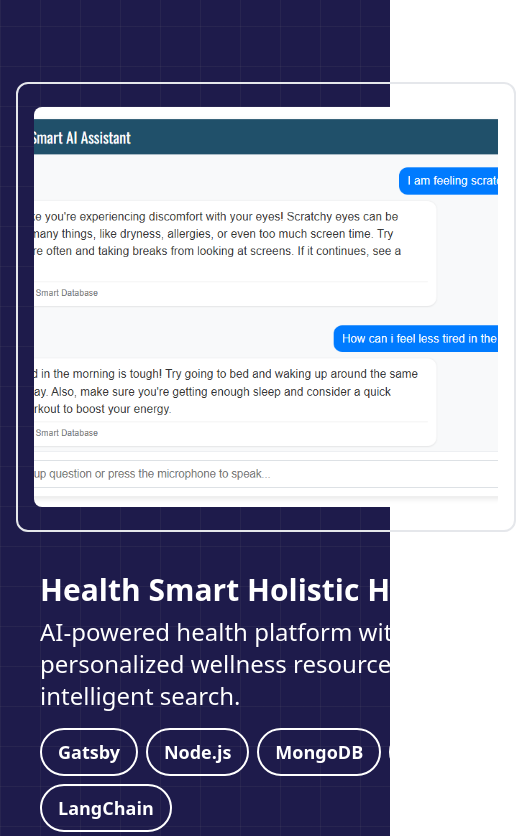
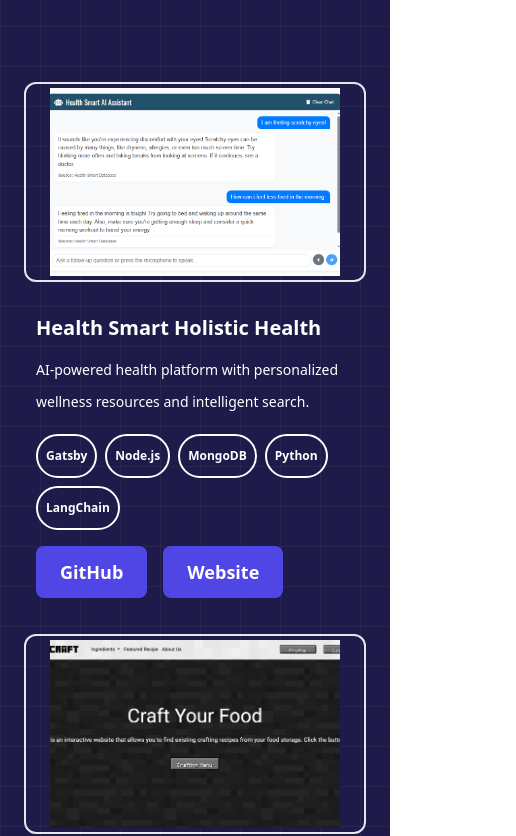
Before and after one commit to davidnoq/portfolio, a React (Create React App) app: page / in a window 390 px wide. Shown: the part 974-1810 px from the top of the page, 516 px wide, since content can reach past the window. Built offline with nearby package versions, Linux system fonts and the light colour scheme.

Commit message:
optimized for mobile

```diff
--- a/package.json
+++ b/package.json
@@ -7,6 +7,7 @@
     "@testing-library/jest-dom": "^6.8.0",
     "@testing-library/react": "^16.3.0",
     "@testing-library/user-event": "^13.5.0",
+    "@vercel/analytics": "^1.5.0",
     "framer-motion": "^12.23.12",
     "react": "^19.1.1",
     "react-dom": "^19.1.1",
--- a/src/App.css
+++ b/src/App.css
@@ -80,6 +80,16 @@
   align-items: stretch;
 }
 
+/* Ensure projects grid is responsive */
+@media (max-width: 600px) {
+  .projects-grid {
+    grid-template-columns: 1fr;
+    gap: 2rem;
+    margin: 0 auto;
+    max-width: 100%;
+  }
+}
+
 .project-item {
   display: flex;
   flex-direction: column;
@@ -115,10 +125,79 @@
 
 /* Project image styling */
 .project-image {
-  width: 120%;
+  width: 100%;
   height: 400px;
   object-fit: cover;
   border-radius: 0.5rem;
+}
+
+/* Mobile project fixes */
+@media (max-width: 768px) {
+  /* Projects grid mobile layout */
+  .projects-grid {
+    grid-template-columns: 1fr;
+    gap: 2rem;
+    padding: 0 1rem;
+  }
+
+  .project-item {
+    max-width: 100%;
+    margin: 0 auto;
+  }
+
+  .project-image {
+    width: 100%;
+    height: 200px;
+  }
+
+  .project-item > div:first-child {
+    height: 200px;
+    overflow: hidden;
+  }
+
+  .project-content {
+    min-height: auto;
+    padding: 1rem;
+  }
+
+  /* Mobile project text sizing */
+  .project-item h3 {
+    font-size: 1.5rem;
+  }
+
+  .project-description {
+    font-size: 1rem;
+  }
+
+  .tech-tag {
+    font-size: 0.875rem;
+    padding: 0.5rem 0.75rem;
+  }
+}
+
+/* Extra small mobile */
+@media (max-width: 480px) {
+  .projects-grid {
+    padding: 0 0.5rem;
+    gap: 1.5rem;
+  }
+
+  .project-content {
+    padding: 0.75rem;
+  }
+
+  .project-item h3 {
+    font-size: 1.25rem;
+  }
+
+  .project-description {
+    font-size: 0.875rem;
+  }
+
+  .tech-tag {
+    font-size: 0.75rem;
+    padding: 0.375rem 0.5rem;
+  }
 }
 
 /* Focus styles for accessibility */
@@ -388,8 +467,8 @@
 }
 
 .photo-container img {
-  width: 450px;
-  height: 340px;
+  width: 380px;
+  height: 290px;
   object-fit: cover;
   display: block;
   border-radius: 5px;
@@ -409,18 +488,18 @@
 
 .photo-1 {
   top: 15%;
-  left: 2%;
+  left: 12%;
   transform: rotate(-8deg);
 }
 
 .photo-2 {
   top: 15%;
-  right: 2%;
+  right: 12%;
   transform: rotate(12deg);
 }
 
 .photo-3 {
-  bottom: 2%;
+  bottom: 8%;
   left: 50%;
   transform: translateX(-50%) rotate(-5deg);
 }
@@ -432,8 +511,8 @@
 /* Raw photo styles (no card) */
 .raw-photo {
   position: absolute;
-  width: 420px;
-  height: 300px;
+  width: 350px;
+  height: 250px;
   object-fit: cover;
   border-radius: 8px;
   box-shadow: 0 8px 20px rgba(0, 0, 0, 0.15);
@@ -448,7 +527,7 @@
 
 .raw-photo-1 {
   top: 25%;
-  left: 28%;
+  left: 35%;
   transform: rotate(15deg);
 }
 
@@ -458,7 +537,7 @@
 
 .raw-photo-2 {
   top: 30%;
-  right: 28%;
+  right: 35%;
   transform: rotate(-12deg);
 }
 
@@ -468,75 +547,74 @@
 
 /* Mobile responsive styles */
 @media (max-width: 768px) {
-  /* Polaroid photos on mobile */
+  /* Mobile vertical layout for About Me section */
   .photo-container {
-    padding: 15px 15px 50px 15px;
+    position: relative !important;
+    display: block;
+    margin: 2rem auto;
+    padding: 15px 15px 60px 15px;
+    transform: rotate(-2deg) !important;
+    top: auto !important;
+    left: auto !important;
+    right: auto !important;
+    bottom: auto !important;
   }
 
   .photo-container img {
-    width: 320px;
-    height: 230px;
+    width: 280px;
+    height: 200px;
   }
 
   .photo-caption {
-    font-size: 1.5rem;
-    bottom: 15px;
+    font-size: 1.1rem;
+    bottom: 20px;
+    left: 15px;
+    right: 15px;
+    line-height: 1.2;
   }
 
+  /* Reset positioning for mobile - vertical stack */
   .photo-1 {
-    top: 20%;
-    left: 50%;
-    transform: translateX(-50%) rotate(-8deg);
+    transform: rotate(-3deg) !important;
   }
 
   .photo-2 {
-    top: 40%;
-    left: 50%;
-    transform: translateX(-50%) rotate(12deg);
+    transform: rotate(3deg) !important;
   }
 
   .photo-3 {
-    bottom: 25%;
-    left: 50%;
-    transform: translateX(-50%) rotate(-5deg);
+    transform: rotate(-1deg) !important;
   }
 
-  /* Raw photos on mobile */
+  /* Raw photos on mobile - also vertical */
   .raw-photo {
-    width: 290px;
-    height: 210px;
+    position: relative !important;
+    display: block;
+    margin: 2rem auto;
+    width: 260px;
+    height: 180px;
+    transform: rotate(-2deg) !important;
+    top: auto !important;
+    left: auto !important;
+    right: auto !important;
+    bottom: auto !important;
   }
 
   .raw-photo-1 {
-    top: 60%;
-    left: 50%;
-    transform: translateX(-50%) rotate(15deg);
+    transform: rotate(2deg) !important;
   }
 
   .raw-photo-2 {
-    bottom: 5%;
-    left: 50%;
-    transform: translateX(-50%) rotate(-12deg);
+    transform: rotate(-2deg) !important;
   }
 
-  .raw-photo-1:hover {
-    transform: translateX(-50%) rotate(0deg) scale(1.05);
+  /* Hover transforms for mobile */
+  .photo-container:hover {
+    transform: rotate(0deg) scale(1.05) !important;
   }
 
-  .raw-photo-2:hover {
-    transform: translateX(-50%) rotate(0deg) scale(1.05);
-  }
-
-  .photo-1:hover {
-    transform: translateX(-50%) rotate(0deg) scale(1.05);
-  }
-
-  .photo-2:hover {
-    transform: translateX(-50%) rotate(0deg) scale(1.05);
-  }
-
-  .photo-3:hover {
-    transform: translateX(-50%) rotate(0deg) scale(1.05);
+  .raw-photo:hover {
+    transform: rotate(0deg) scale(1.05) !important;
   }
 }
 
@@ -553,6 +631,8 @@
   }
 
   .photo-caption {
-    font-size: 2.3rem;
+    font-size: 1rem;
+    bottom: 15px;
+    line-height: 1.1;
   }
 }
--- a/src/App.js
+++ b/src/App.js
@@ -12,7 +12,7 @@
 import gradImage from './assets/grad.JPG';
 import girlImage from './assets/girl.jpg';
 import meImage from './assets/me.JPG';
-
+import { Analytics } from "@vercel/analytics/react"
 // Typing animation component with intersection observer
 const TypingText = ({ text, speed = 70 }) => {
   const [displayText, setDisplayText] = useState('');
@@ -113,7 +113,7 @@
       </section>
 
       {/* Projects Section */}
-      <section id="projects" className="max-w-7xl mx-auto min-h-screen flex flex-col gap-12 px-4 py-20 z-0">
+      <section id="projects" className="max-w-7xl mx-auto min-h-screen flex flex-col gap-12 px-4 sm:px-6 md:px-8 py-20 z-0">
       <h1 className="maxHero font-mono uppercase font-semibold text-5xl text-center sm:text-6xl md:text-7xl lg:text-8xl xl:text-9xl leading-tight mb-6 md:mb-8 text-white">
           <TypingText text="Projects" speed={70} />
         </h1>
@@ -140,6 +140,7 @@
                 src={healthImage}
                 alt="Health Smart Project"
                 className="project-image tech-tag"
+                loading="lazy"
               />
             </div>
 
@@ -182,6 +183,7 @@
                 src={foodcraftImage}
                 alt="FoodCraft Project"
                 className="project-image tech-tag"
+                loading="lazy"
               />
             </div>
 
@@ -221,6 +223,7 @@
                 src={skillbitImage}
                 alt="SkillBit Project"
                 className="project-image tech-tag"
+                loading="lazy"
               />
             </div>
 
@@ -263,6 +266,7 @@
                 src={bitewheelsImage}
                 alt="BiteWheels Project"
                 className="project-image tech-tag"
+                loading="lazy"
               />
             </div>
 
@@ -293,34 +297,34 @@
 
 
       {/* About Section */}
-      <section className="w-full App min-h-screen bg-white py-32 border-2 border-black flex flex-col relative overflow-hidden">
+      <section className="w-full App min-h-screen bg-white py-32 border-b-2 border-black flex flex-col relative overflow-hidden">
       <h1 className="maxHero font-mono uppercase font-semibold text-5xl text-center sm:text-6xl md:text-7xl lg:text-8xl xl:text-9xl leading-tight mb-6 md:mb-8 text-black">
           <TypingText text="About Me" speed={70} />
         </h1>
 
         {/* Photo 1 - Nature */}
         <div className="photo-container photo-1">
-          <img src={natureImage} alt="Nature" />
+          <img src={natureImage} alt="Nature" loading="lazy" />
           <div className="photo-caption">I love nature</div>
         </div>
 
         {/* Photo 2 - Cat */}
         <div className="photo-container photo-2">
-          <img src={catImage} alt="Cat" />
+          <img src={catImage} alt="Cat" loading="lazy" />
           <div className="photo-caption">My cat Megatron {'>:)'} </div>
         </div>
 
         {/* Photo 3 - Graduation */}
         <div className="photo-container photo-3">
-          <img src={gradImage} alt="Graduation" />
-          <div className="photo-caption">UF Graduate 2025</div>
+          <img src={gradImage} alt="Graduation" loading="lazy" />
+          <div className="photo-caption">UF graduate 2025</div>
         </div>
 
         {/* Raw Photo 1 - Girl */}
-        <img src={girlImage} alt="Girl" className="raw-photo raw-photo-1" />
+        <img src={girlImage} alt="Girl" className="raw-photo raw-photo-1" loading="lazy" />
 
         {/* Raw Photo 2 - Me */}
-        <img src={meImage} alt="Me" className="raw-photo raw-photo-2" />
+        <img src={meImage} alt="Me" className="raw-photo raw-photo-2" loading="lazy" />
       </section>
 
       {/* Contact Section */}
```
Also changed, not shown: 1 other file (tests, documents, lock files or other folders).
